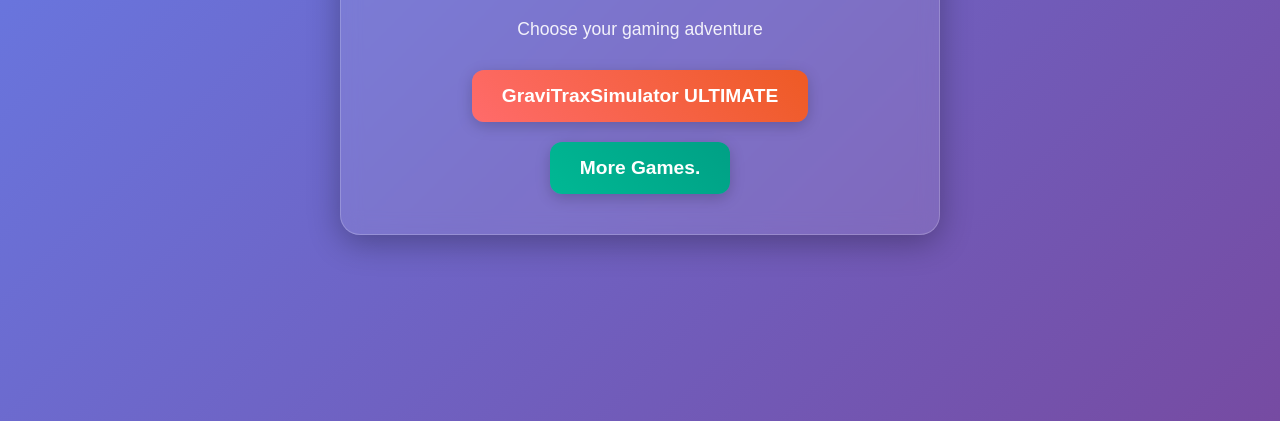
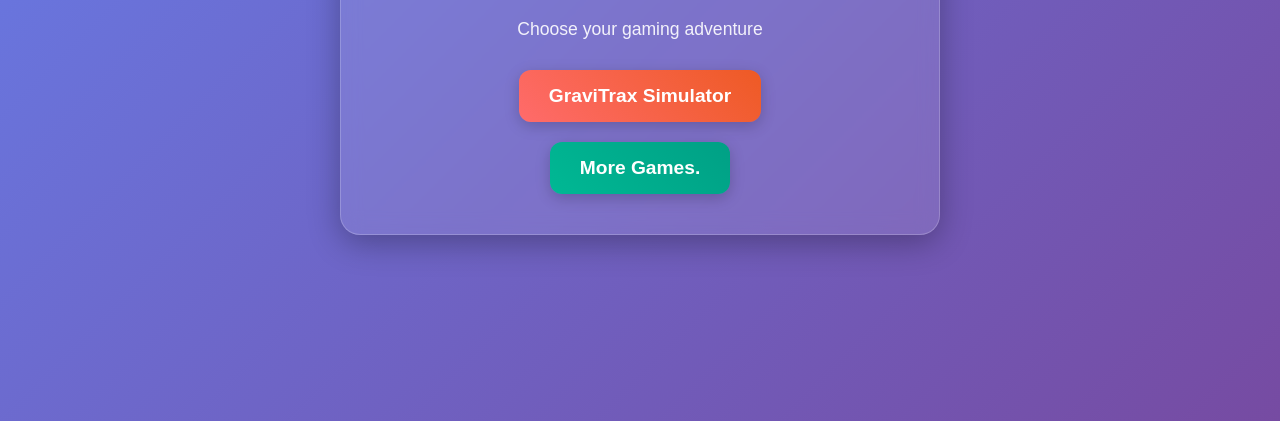
Before and after one commit to viyanajith/LTM-games, a plain HTML site: page mainscreen.html in a window 1280 px wide. Shown: the part 379-800 px from the top of the page. Drawn offline with Linux system fonts and the light colour scheme.

Commit message:
i want update please

```diff
--- a/mainscreen.html
+++ b/mainscreen.html
@@ -124,8 +124,8 @@
       <p class="subtitle">Choose your gaming adventure</p>
       <div class="button-container">
 
-        <a href="http://63.177.105.77/index.html" class="game-button">
-          GraviTraxSimulator ULTIMATE
+        <a href="http://63.177.105.77/launch/index.html" class="game-button">
+          GraviTrax Simulator
         </a>
 
         <a href="https://viyanajith.github.io/stuff/gamesmainscreen.html" class="game-button external-button">
```
